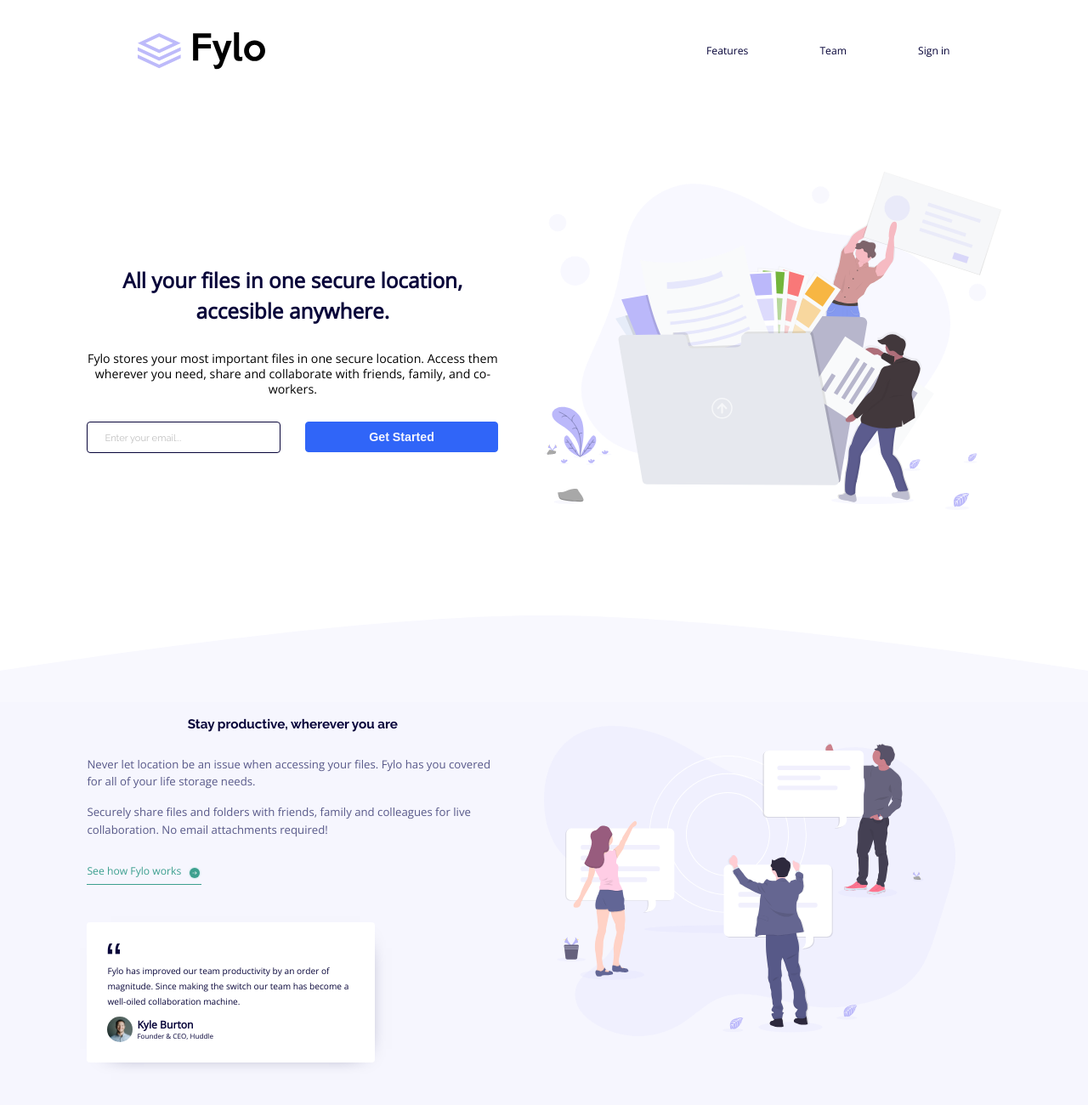
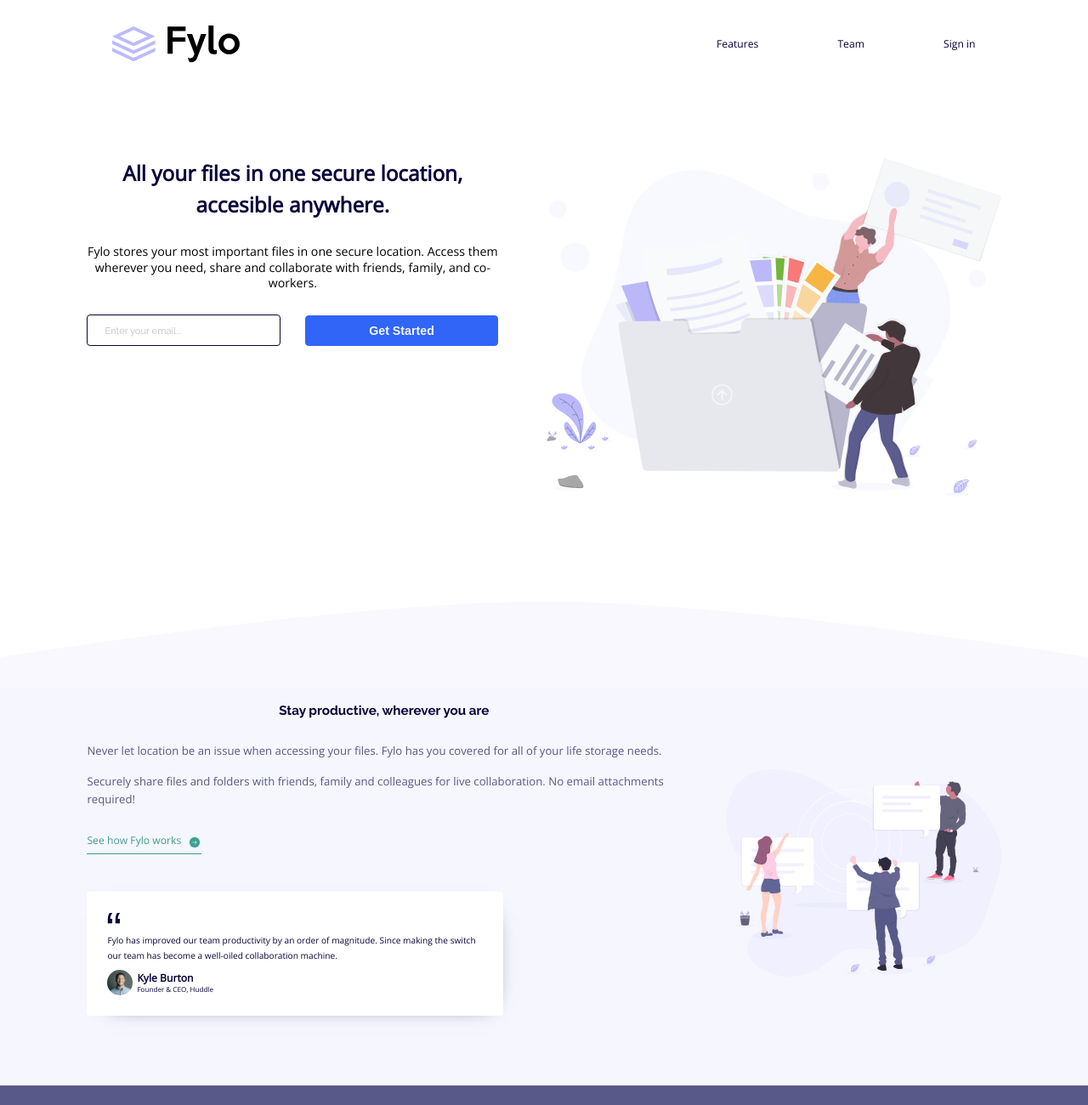
Before and after one commit to millerarocha/fylos-web-page, a plain HTML site: page index.html in a window 1280 px wide. Shown: the top 1300 px of the page at 85% size. Drawn offline with nearby package versions, Linux system fonts and the light colour scheme.

Commit message:
responsive p3

```diff
--- a/assets/styles/styles.css
+++ b/assets/styles/styles.css
@@ -19,7 +19,6 @@ body{
     font-family: 'Open Sans', sans-serif;
     /*font-family: 'Raleway', sans-serif;*/
 }
-
 /* Navbar */
 .navbar{
     display: flex;
@@ -55,8 +54,10 @@ body{
     display: flex;
     flex-direction: column;
     align-items: center;
+    margin: 82px auto;
+}
+.header__container{
     width: 84%;
-    margin: 82px auto;
 }
 .header__img{
     width: 100%;
@@ -310,8 +311,7 @@ body{
 
 @media (min-width:767px){
     .navbar{
-        height: 40px;
-        padding: 60px;
+        padding: 30px;
     }
     .navbar__logo{
         width: 150px;
@@ -319,7 +319,8 @@ body{
     .menu{
         width: 30%;
     }
-    .header{
+    .header__container{
+        display: flex;
         flex-direction: row-reverse;
         justify-content: space-between;
     }
@@ -333,6 +334,7 @@ body{
         flex-direction: row;
         align-items: center;
         justify-content: space-between;
+        margin: 0;
     }
     .form__button, .form__input{
         width: 47%;
@@ -348,6 +350,7 @@ body{
         width: 70%;
     }
     .contact{
+        padding: 50px 0;
     }
     .contact__container{
         width: 84%;
@@ -362,6 +365,7 @@ body{
     }
     .contact__form--width{
         width: 30%;
+        min-width: 200px;
     }
     .contact__input--width{
         width: 100%;
@@ -375,6 +379,9 @@ body{
         align-items: flex-start;
         height: 80px;
     }
+    .footer{
+        padding: 60px 0;
+    }
     .footer__menu{
         display: flex;
         justify-content: space-between;
@@ -387,8 +394,6 @@ body{
         width: 14%;
         margin: 0;
     }
-}
-@media (min-width:1023px){
     .about__container{
         width: 84%;
         margin: 0 auto;
@@ -396,9 +401,10 @@ body{
         justify-content: space-between;
     }
     .about__img{
-        width: 45%;
+        width: 30%;
+        margin:0;
     }
     .about__info{
-        width: 45%;
+        width: 65%;
     }
 }
--- a/index.html
+++ b/index.html
@@ -22,6 +22,7 @@
     </nav>
     <!-- Header -->
     <header class="header">
+        <section class="header__container">
             <img src="./assets/images/illustration-1.svg" alt="people with folders" class="header__img">
             <section class="header__info">
                 <h1 class="header__title">All your files in one secure location, accesible anywhere.</h1>
@@ -30,6 +31,7 @@
                     <input type="text" class="form__input" placeholder="Enter your email...">
                     <button class="form__button">Get Started</button>
                 </form>
+            </section>
         </section>
     </header>
     <!-- About -->
```
Lines whose indentation alone changed are shown as unchanged.
